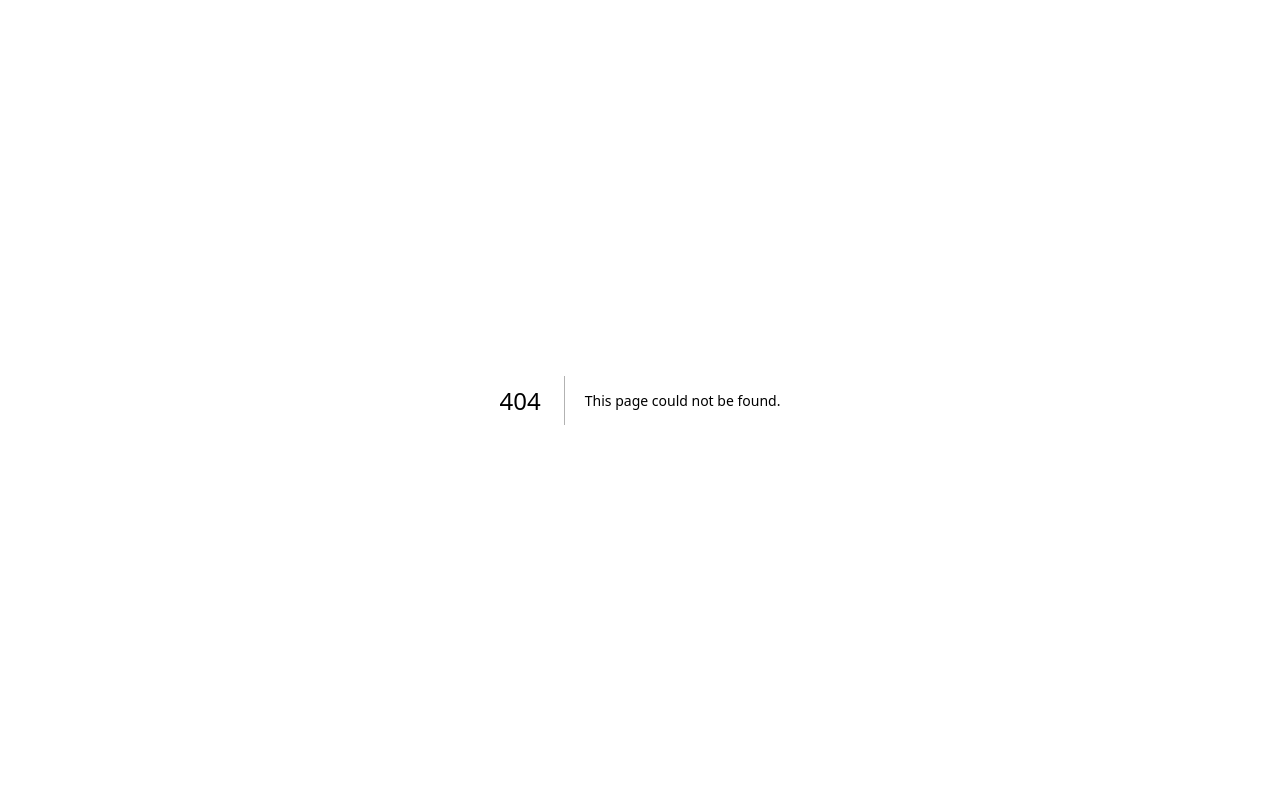
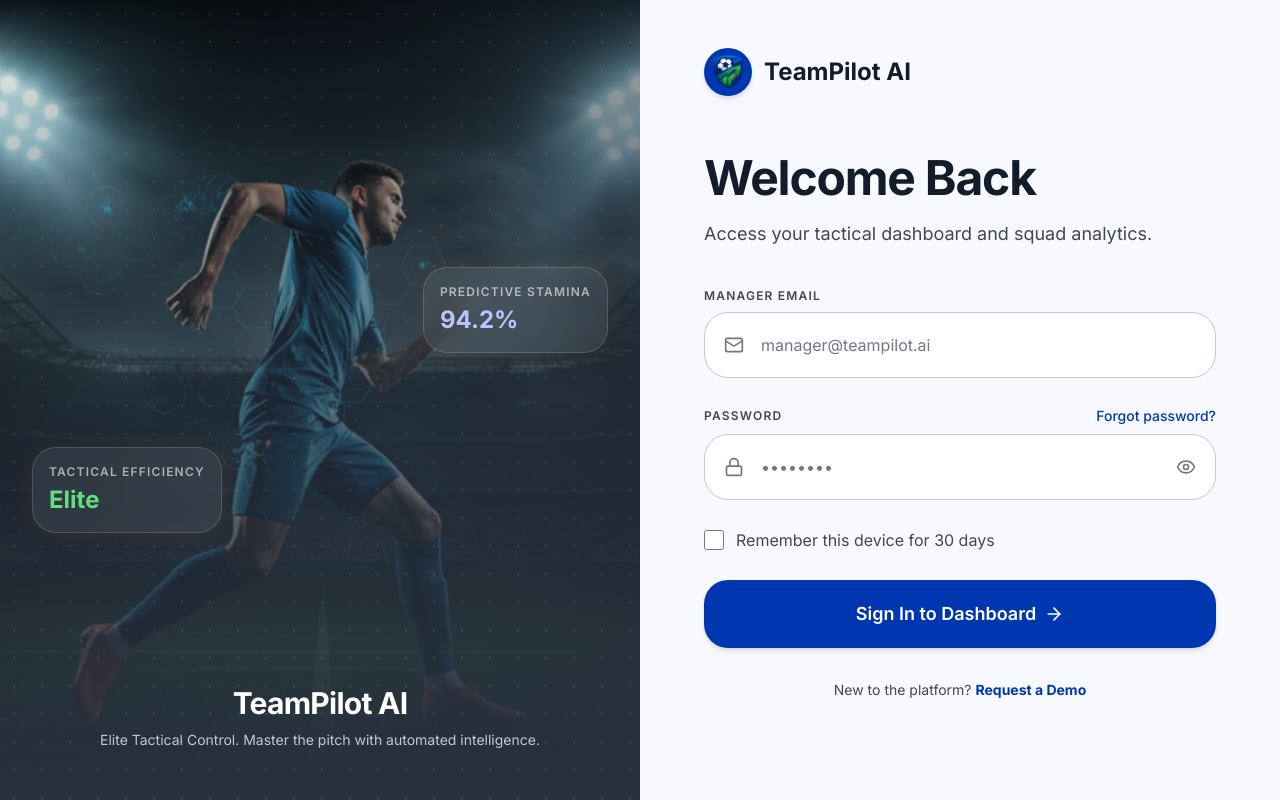
Before and after one commit to Claipousse/teampilot, a Next.js app: page /login in a window 1280 px wide. Before the commit this address had no page. Built offline with nearby package versions, Linux system fonts and the light colour scheme.

Commit message:
ajout page login

```diff
--- /dev/null
+++ b/app/(auth)/login/page.tsx
@@ -0,0 +1,127 @@
+'use client';
+
+import { useState } from 'react';
+import Image from 'next/image';
+import { Mail, Lock, ArrowRight, Eye, EyeOff } from 'lucide-react';
+
+export default function LoginPage() {
+  const [showPassword, setShowPassword] = useState(false);
+
+  return (
+    <div className="h-screen flex overflow-hidden">
+
+      {/* Panneau gauche*/}
+      <section className="hidden lg:block lg:w-1/2 relative bg-inverse-surface overflow-hidden shrink-0">
+        <Image src="/image_login.png" alt="Football player" fill className="object-cover object-center" priority />
+        <div className="absolute inset-0 bg-gradient-to-t from-inverse-surface via-inverse-surface/60 to-transparent" />
+        <div className="absolute inset-0 bg-gradient-to-r from-transparent to-inverse-surface/40" />
+        <div className="absolute inset-0 opacity-10" style={{ backgroundImage: 'radial-gradient(#ffffff 1px, transparent 1px)', backgroundSize: '28px 28px' }} />
+        <div className="absolute top-1/3 right-8 ai-glow glass p-4 rounded-xl animate-pulse">
+          <p className="text-white/60 text-xs font-semibold uppercase tracking-widest mb-1">Predictive Stamina</p>
+          <p className="text-primary-fixed-dim text-2xl font-bold">94.2%</p>
+        </div>
+        <div className="absolute bottom-1/3 left-8 ai-glow glass p-4 rounded-xl">
+          <p className="text-white/60 text-xs font-semibold uppercase tracking-widest mb-1">Tactical Efficiency</p>
+          <p className="text-secondary-fixed-dim text-2xl font-bold">Elite</p>
+        </div>
+        <div className="absolute bottom-12 left-0 right-0 text-center px-8">
+          <h1 className="text-3xl font-bold text-white mb-2 tracking-tight">TeamPilot AI</h1>
+          <p className="text-outline-variant text-sm leading-relaxed">Elite Tactical Control. Master the pitch with automated intelligence.</p>
+        </div>
+      </section>
+
+      {/* Panneau droit*/}
+      <main className="w-full lg:w-1/2 h-screen flex flex-col bg-surface px-16 py-12">
+
+        {/* Logo — haut gauche */}
+        <div className="flex items-center gap-3 shrink-0">
+          <div className="w-12 h-12 bg-primary rounded-xl flex items-center justify-center shadow-md">
+            <Image src="/logo-icon.png" alt="TeamPilot" width={32} height={32} />
+          </div>
+          <span className="text-2xl font-bold text-on-surface">TeamPilot AI</span>
+        </div>
+
+        {/* Contenu centré verticalement et horizontalement */}
+        <div className="flex-1 flex flex-col items-center justify-center">
+          <div className="w-full max-w-lg">
+
+            <div className="mb-10">
+              <h2 className="text-5xl font-bold text-on-surface tracking-tight leading-tight mb-3">
+                Welcome Back
+              </h2>
+              <p className="text-on-surface-variant text-lg">
+                Access your tactical dashboard and squad analytics.
+              </p>
+            </div>
+
+            <form className="space-y-7">
+
+              <div className="space-y-2">
+                <label htmlFor="email" className="text-xs font-semibold text-on-surface-variant uppercase tracking-widest block">
+                  Manager Email
+                </label>
+                <div className="relative">
+                  <Mail className="absolute left-5 top-1/2 -translate-y-1/2 text-outline" size={20} />
+                  <input
+                    id="email"
+                    name="email"
+                    type="email"
+                    placeholder="manager@teampilot.ai"
+                    className="w-full pl-14 pr-5 py-5 bg-surface-container-lowest border border-outline-variant rounded-xl focus:ring-2 focus:ring-primary focus:border-primary transition-all text-base text-on-surface outline-none placeholder:text-outline"
+                  />
+                </div>
+              </div>
+
+              <div className="space-y-2">
+                <div className="flex justify-between items-center">
+                  <label htmlFor="password" className="text-xs font-semibold text-on-surface-variant uppercase tracking-widest block">
+                    Password
+                  </label>
+                  <a href="#" className="text-sm text-primary hover:underline font-medium">Forgot password?</a>
+                </div>
+                <div className="relative">
+                  <Lock className="absolute left-5 top-1/2 -translate-y-1/2 text-outline" size={20} />
+                  <input
+                    id="password"
+                    name="password"
+                    type={showPassword ? 'text' : 'password'}
+                    placeholder="••••••••"
+                    className="w-full pl-14 pr-14 py-5 bg-surface-container-lowest border border-outline-variant rounded-xl focus:ring-2 focus:ring-primary focus:border-primary transition-all text-base text-on-surface outline-none placeholder:text-outline"
+                  />
+                  <button
+                    type="button"
+                    onClick={() => setShowPassword(!showPassword)}
+                    className="absolute right-5 top-1/2 -translate-y-1/2 text-outline hover:text-on-surface transition-colors"
+                  >
+                    {showPassword ? <EyeOff size={20} /> : <Eye size={20} />}
+                  </button>
+                </div>
+              </div>
+
+              <div className="flex items-center gap-3">
+                <input id="remember" name="remember" type="checkbox" className="w-5 h-5 rounded border-outline-variant text-primary focus:ring-primary" />
+                <label htmlFor="remember" className="text-base text-on-surface-variant">Remember this device for 30 days</label>
+              </div>
+
+              <button
+                type="submit"
+                className="w-full py-5 bg-primary hover:bg-primary-container text-white text-lg font-semibold rounded-xl shadow-md transition-all active:scale-[0.98] flex items-center justify-center gap-2"
+              >
+                Sign In to Dashboard
+                <ArrowRight size={20} />
+              </button>
+
+            </form>
+
+            <p className="mt-8 text-sm text-on-surface-variant text-center">
+              New to the platform?{' '}
+              <a href="#" className="text-primary font-bold hover:underline">Request a Demo</a>
+            </p>
+
+          </div>
+        </div>
+
+      </main>
+    </div>
+  );
+}
--- a/app/globals.css
+++ b/app/globals.css
@@ -1,5 +1,5 @@
+@import url('https://fonts.googleapis.com/css2?family=Inter:wght@400;500;600;700;800&display=swap');
 @import "tailwindcss";
-@import url('https://fonts.googleapis.com/css2?family=Inter:wght@400;500;600;700;800&display=swap');
 
 @theme {
   --font-sans: 'Inter', sans-serif;
@@ -36,11 +36,6 @@
   --color-outline-variant: #c4c5d7;
   --color-primary-fixed-dim: #b7c4ff;
 
-  --spacing-xs: 4px;
-  --spacing-sm: 8px;
-  --spacing-md: 16px;
-  --spacing-lg: 24px;
-  --spacing-xl: 40px;
   --spacing-sidebar-width: 280px;
 
   --radius-sm: 0.25rem;
```
Also changed, not shown: public/image_login.png (added).
